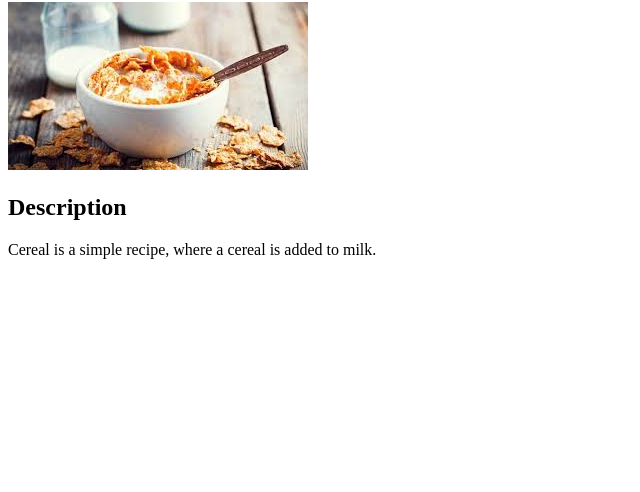
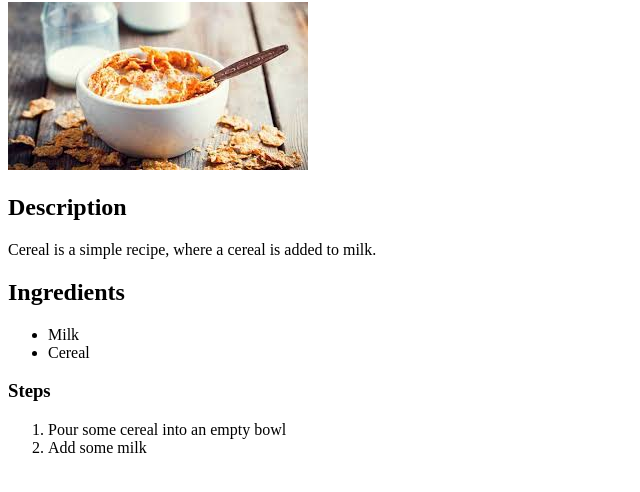
Before and after one commit to amanmore/odin-recipes, a plain HTML site: page recipes/cereal.html in a window 1280 px wide. Shown: the part 104-596 px from the top of the page, without its empty margins (0-640 px from the left). Drawn offline with Linux system fonts and the light colour scheme.

Commit message:
Added Ingredients and Recipe for Cereal

```diff
--- a/recipes/cereal.html
+++ b/recipes/cereal.html
@@ -11,5 +11,15 @@
     <img src="Cereal.jpeg" alt="A Picture of Cereal" />
     <h2>Description</h2>
     <p>Cereal is a simple recipe, where a cereal is added to milk.</p>
+    <h2>Ingredients</h2>
+    <ul>
+      <li>Milk</li>
+      <li>Cereal</li>
+    </ul>
+    <h3>Steps</h3>
+    <ol>
+      <li>Pour some cereal into an empty bowl</li>
+      <li>Add some milk</li>
+    </ol>
   </body>
 </html>
```
